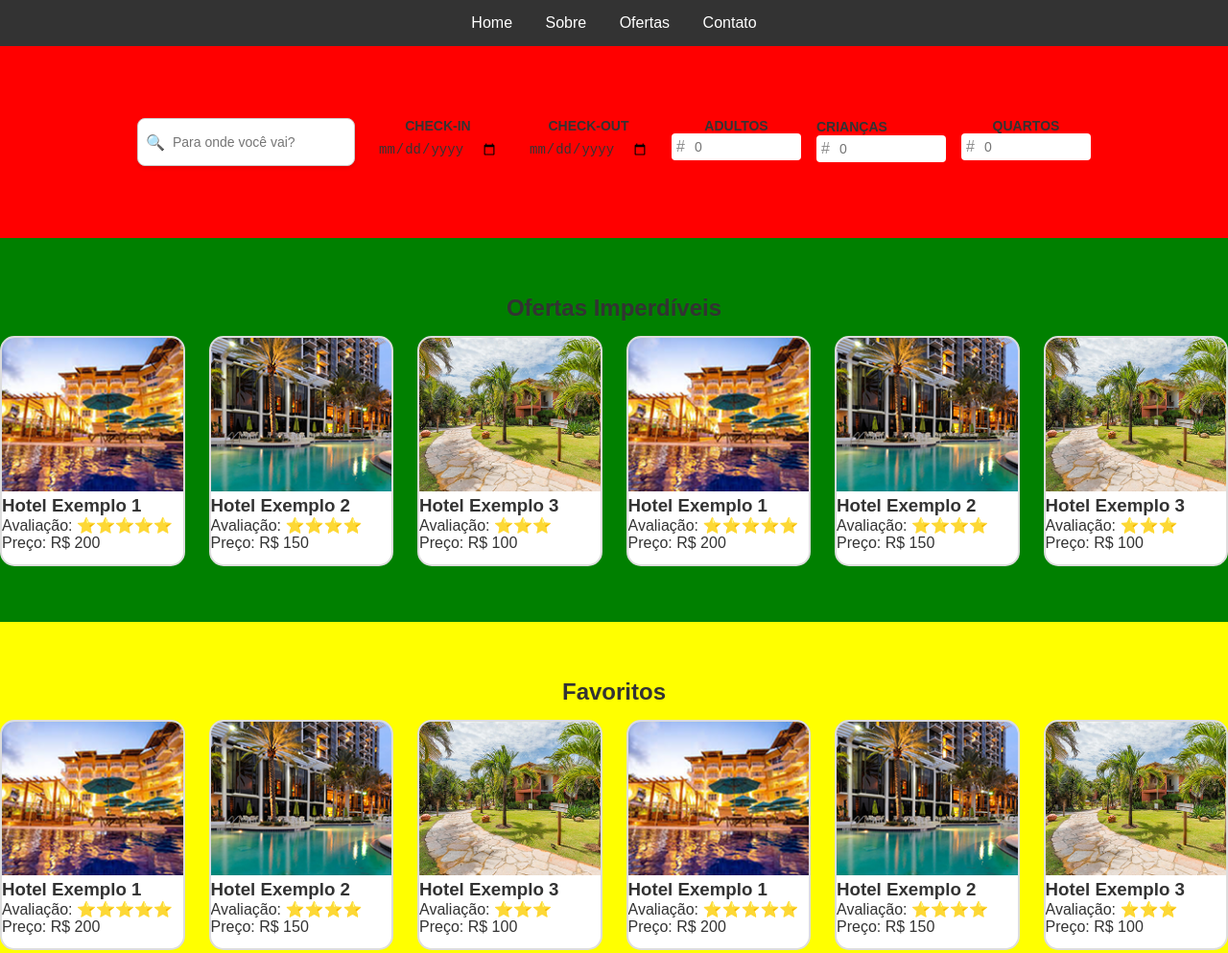
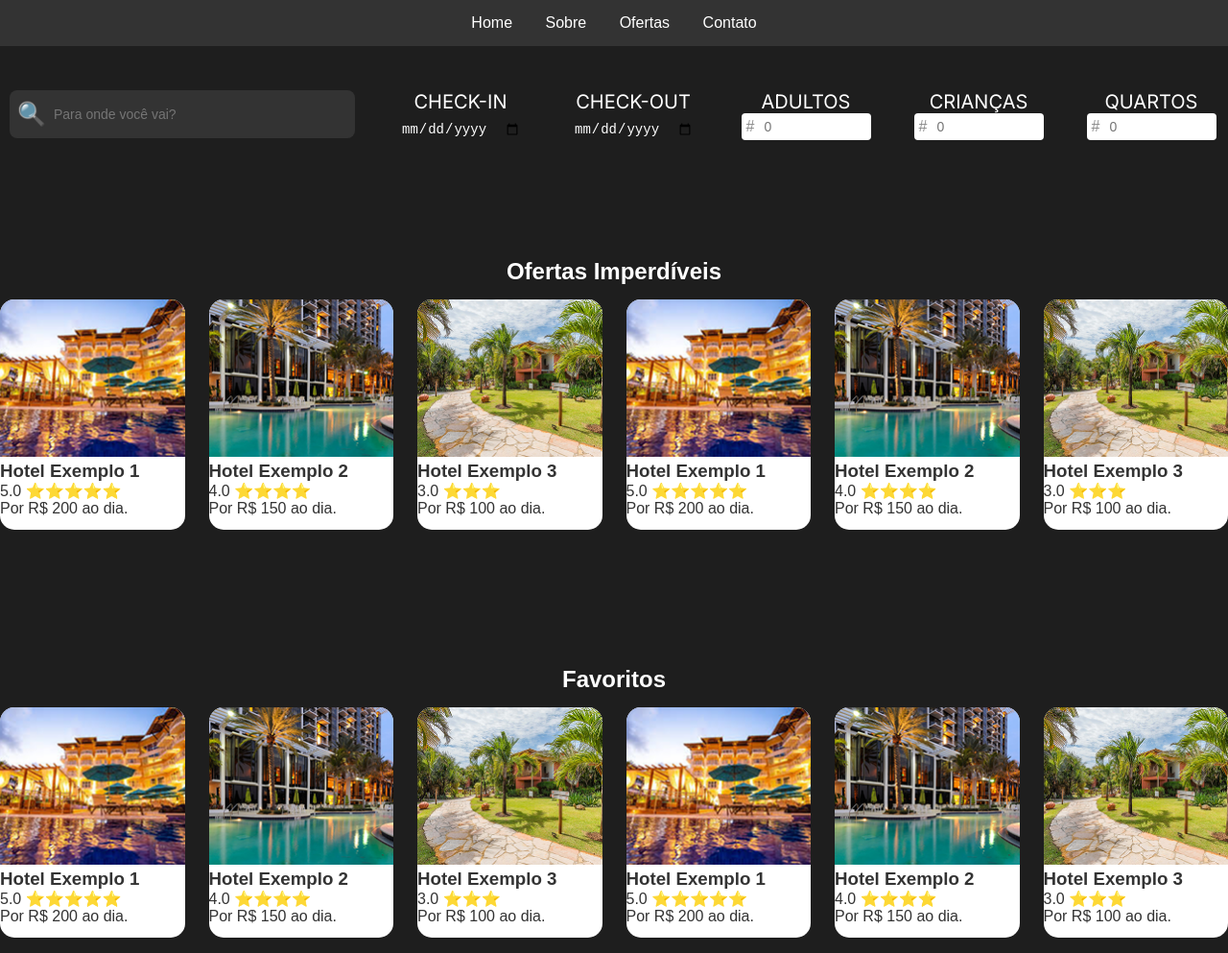
Before and after one commit to Moonjose/ME-FrontENd, a plain HTML site: page src/offers.html in a window 1280 px wide. Shown: the top 993 px of the page at 96% size. Drawn offline with Linux system fonts and the light colour scheme.

Commit message:
(feat): Cores e fontes implementadas

```diff
--- a/assets/styles/style.css
+++ b/assets/styles/style.css
@@ -1,3 +1,17 @@
+@import url('https://fonts.googleapis.com/css2?family=Inter:ital,opsz,wght@0,14..32,100..900;1,14..32,100..900&display=swap');
+
+/* input[type="date"]::-webkit-calendar-picker-indicator {
+    display: none;
+} */
+
+:root {
+    --primary-color: #1E1E1E;
+    --secondary-color: #333333;
+    --terciary-color: #131313;
+    --light-color: #FFFFFF;
+    --font-inter: "Inter", sans-serif;
+}
+
 * {
     box-sizing: border-box;
     margin: 0;
@@ -44,22 +58,18 @@ footer {
     height: 1000px;
 }
 
-.search-div {
-    background-color: red;
-    height: 20%;
-}
-
 .main-offers-div {
-    background-color: green;
+    background-color: var(--primary-color);
     display: flex;
     flex-direction: column;
     justify-content: center;
     gap: 15px;
-    height: 40%;
+    height: 42.5%;
 }
 
 .main-offers-title {
     text-align: center;
+    color: var(--light-color);
 }
 
 .main-offers-container {
@@ -69,16 +79,17 @@ footer {
 }
 
 .favorite-offers-div {
-    background-color: yellow;
+    background-color: var(--primary-color);
     display: flex;
     flex-direction: column;
     justify-content: center;
     gap: 15px;
-    height: 40%;
+    height: 42.5%;
 }
 
 .favorite-offers-title {
     text-align: center;
+    color: var(--light-color);
 }
 
 .favorite-offers-container {
@@ -87,19 +98,10 @@ footer {
     gap: 25px;
 }
 
-.card-image-div {
-    background-color: bisque;
-}
-
-.card-info-div {
-    background-color: aqua;
-}
-
 .hotel-card {
-    border: 2px solid #ddd;
     width: 195px;
     height: 240px;
-    background-color: white;
+    background-color: var(--light-color);
     border-radius: 15px;
     overflow: hidden;
 }
@@ -109,37 +111,37 @@ footer {
 }
 
 .search-div {
+    background-color: var(--primary-color);
     display: flex;
+    height: 15%;
     align-items: center;
     justify-content: center;
     width: 100%;
+
 }
 
 .filters-div {
     display: flex;
-    gap: 16px;
-
+    gap: 40px;
 }
 
 /*
     Search Input
 */
 
- .search-input-wrapper {
+.search-input-wrapper {
     display: flex;
     align-items: center;
-    border: 1px solid #ccc;
     border-radius: 8px;
-    padding: 8px;
-    background-color: #fff;
-    width: 100%;
-    max-width: 400px;
-    box-shadow: 0 2px 4px rgba(0, 0, 0, 0.1);
+    padding: 0px 8px;
+    background-color: var(--secondary-color);
+    height: 50px;
+    width: 360px;
 }
 
 .search-icon {
     margin-right: 8px;
-    font-size: 16px;
+    font-size: 24px;
     color: #888;
 }
 
@@ -148,7 +150,9 @@ footer {
     outline: none;
     flex: 1;
     font-size: 14px;
-    color: #333;
+    background-color: var(--secondary-color);
+    color: var(--light-color);
+    height: 20px;
 }
 
 /*
@@ -159,12 +163,14 @@ footer {
     display: flex;
     flex-direction: column;
     align-items: center;
+    width: 140px;
 }
 
 .filter-label {
-    font-size: 14px;
-    font-weight: bold;
-    color: #333;
+    font-size: 20px;
+    font-weight: 400;
+    color: var(--light-color);
+    font-family: var(--font-inter);
 }
 
 .date-input-wrapper {
@@ -174,7 +180,6 @@ footer {
     padding: 8px;
     width: 100%;
     max-width: 200px;
-
 }
 
 .date-input {
@@ -182,7 +187,7 @@ footer {
     outline: none;
     flex: 1;
     font-size: 14px;
-    color: #333;
+    color: var(--light-color);
     background-color: transparent;
 }
 
@@ -190,10 +195,11 @@ footer {
     Number Input
 */
 
-.adult-div, .children-div, .room-div {
+.adult-div, .child-div, .room-div {
     display: flex;
     flex-direction: column;
     align-items: center;
+    width: 140px;
 }
 
 .number-input-wrapper {
--- a/src/components/offers.js
+++ b/src/components/offers.js
@@ -84,8 +84,8 @@ function loadOffers(container) {
                 card.innerHTML = `
                     <img src="${hotel.image}" alt="${hotel.name}" class="hotel-image">
                     <h3 class="hotel-name">${hotel.name}</h3>
-                    <p class="hotel-rating">Avaliação: ${"⭐".repeat(hotel.rating)}</p>
-                    <p class="hotel-price">Preço: R$ ${hotel.price}</p>
+                    <p class="hotel-rating">${hotel.rating}.0 ${"⭐".repeat(hotel.rating)}</p>
+                    <p class="hotel-price">Por R$ ${hotel.price} ao dia.</p>
                 `;
 
                 container.appendChild(card);
```
